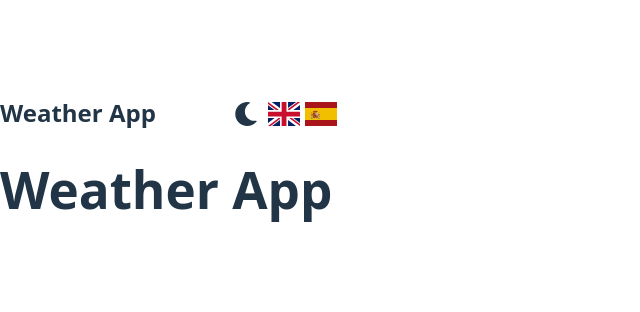
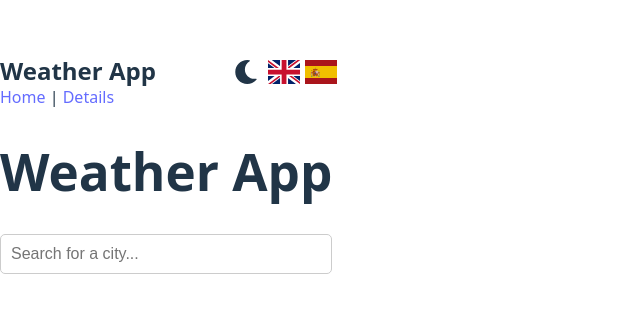
Before and after one commit to Ibrakara/react-weather-app, a React (Vite) app: page / in a window 1280 px wide. Shown: the part 224-536 px from the top of the page, without its empty margins (0-640 px from the left). Built offline with nearby package versions, Linux system fonts and the light colour scheme.

Commit message:
Add HomePage and DetailPage components with routing setup in App

```diff
--- a/src/App.jsx
+++ b/src/App.jsx
@@ -1,12 +1,15 @@
 import React from "react";
 import Header from "./components/Header";
+import { Outlet, Link } from "react-router-dom";
 
 function App() {
   return (
     <div>
       <Header />
+      <Link to="/">Home</Link> | <Link to="/detail/1">Details</Link>
       <main>
         <h1>Weather App</h1>
+        <Outlet />
       </main>
     </div>
   );
--- /dev/null
+++ b/src/pages/DetailPage.jsx
@@ -0,0 +1,11 @@
+import React from "react";
+
+function DetailPage() {
+  return (
+    <>
+      <h1>Detail</h1>
+    </>
+  );
+}
+
+export default DetailPage;
--- /dev/null
+++ b/src/pages/HomePage.jsx
@@ -0,0 +1,16 @@
+import React from "react";
+import SearchBar from "../components/SearchBar";
+
+function HomePage() {
+  const handleSearch = (query) => {
+    console.log("Searching for:", query);
+    // Add your search logic here
+  };
+  return (
+    <>
+      <SearchBar onSearch={handleSearch} />
+    </>
+  );
+}
+
+export default HomePage;
--- a/src/routes/index.jsx
+++ b/src/routes/index.jsx
@@ -1,10 +1,16 @@
 import { createBrowserRouter } from "react-router-dom";
 import App from "../App";
+import HomePage from "../pages/HomePage";
+import DetailPage from "../pages/DetailPage";
 
 const router = createBrowserRouter([
   {
     path: "/",
     element: <App />,
+    children: [
+      { path: "/", element: <HomePage /> },
+      { path: "/detail/:id", element: <DetailPage /> },
+    ],
   },
 ]);
 
```
